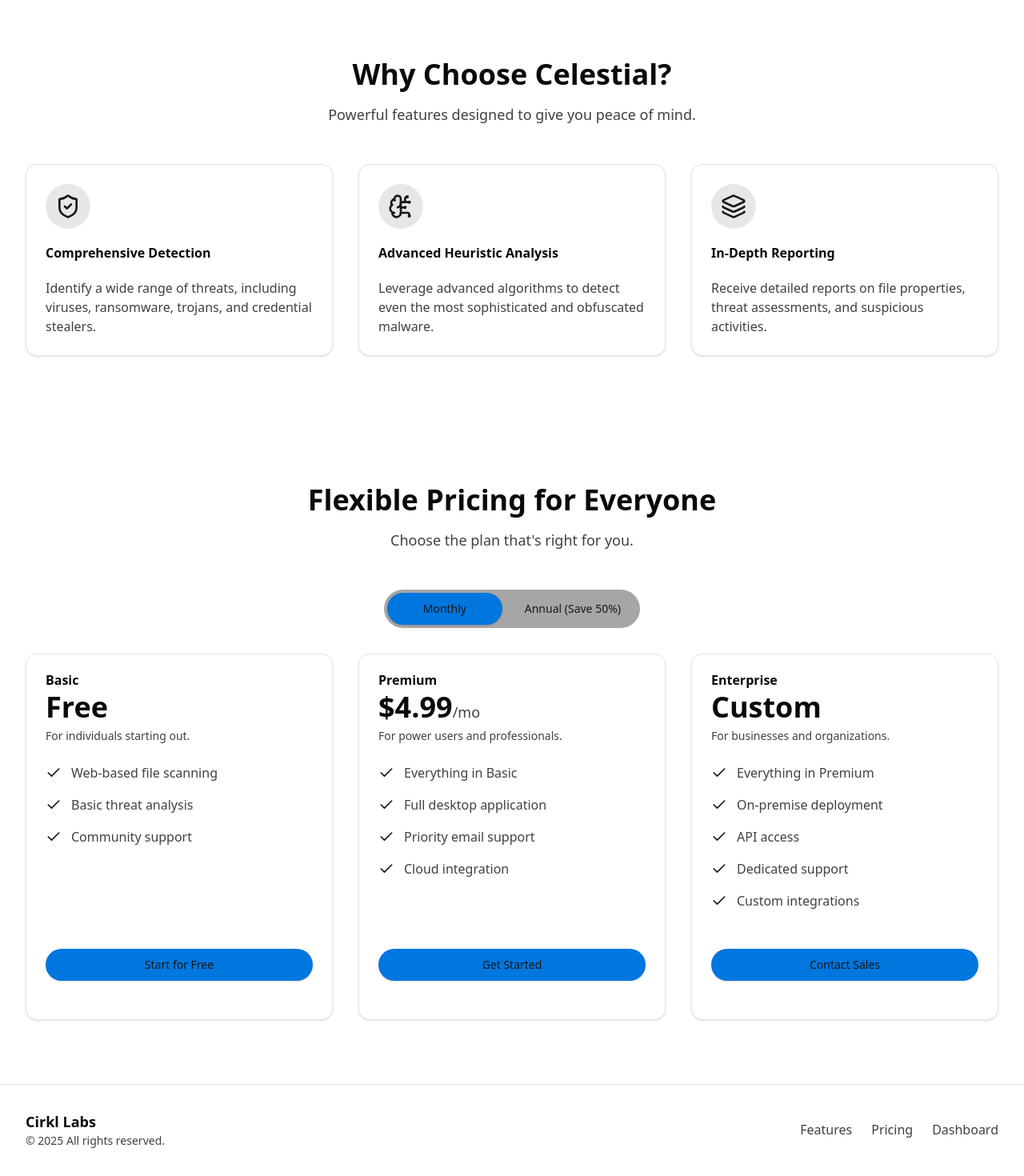
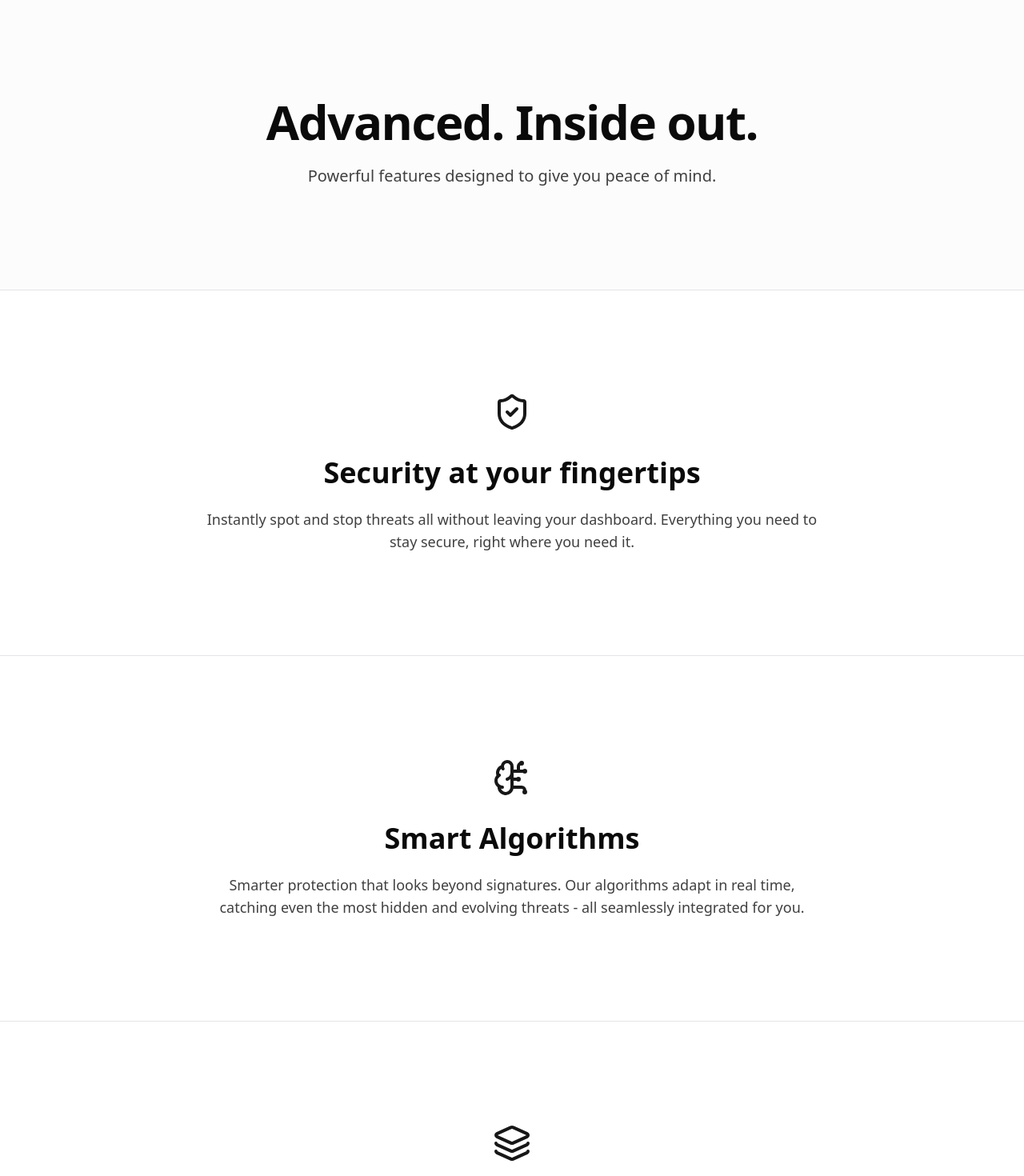
Before and after one commit to CirklAI/cirkl-ai, a Next.js app: page / in a window 1280 px wide. Shown: the part 900-2370 px from the top of the page at 80% size. Built offline with nearby package versions, Linux system fonts and the light colour scheme.

Commit message:
new landing and verison route

```diff
--- a/app/layout.tsx
+++ b/app/layout.tsx
@@ -33,8 +33,7 @@
         >
           <Header />
           <div className="flex-1 pb-24 md:pb-0">
-              {children}
-              <Footer />
+            {children}
           </div>
         </body>
       </html>
--- a/app/page.tsx
+++ b/app/page.tsx
@@ -1,6 +1,7 @@
-import { Hero } from '@/components/hero';
-import { Features } from '@/components/features';
-import { Pricing } from '@/components/pricing';
+import Hero from '@/components/hero';
+import Features from '@/components/features';
+import Pricing from '@/components/pricing';
+import Footer from '@/components/footer';
 
 export default function Home() {
     return (
@@ -9,6 +10,7 @@
                 <Hero />
                 <Features />
                 <Pricing />
+                <Footer />
             </main>
         </div>
     );
--- a/components/features.tsx
+++ b/components/features.tsx
@@ -1,66 +1,70 @@
 'use client';
 
 import React from 'react';
-import { motion } from 'framer-motion';
-import { Card, CardContent, CardHeader, CardTitle } from '@/components/ui/card';
-import { ShieldCheck, BrainCircuit, Layers } from 'lucide-react';
+import { ShieldCheck, BrainCircuit, Layers, Zap } from 'lucide-react';
 
 const features = [
     {
-        icon: <ShieldCheck className="w-8 h-8 text-primary" />,
-        title: 'Comprehensive Detection',
-        description: 'Identify a wide range of threats, including viruses, ransomware, trojans, and credential stealers.',
+        icon: <ShieldCheck className="w-12 h-12 text-primary" />,
+        title: 'Security at your fingertips',
+        description: `
+        Instantly spot and stop threats all without leaving your dashboard.
+        Everything you need to stay secure, right where you need it.`,
     },
     {
-        icon: <BrainCircuit className="w-8 h-8 text-primary" />,
-        title: 'Advanced Heuristic Analysis',
-        description: 'Leverage advanced algorithms to detect even the most sophisticated and obfuscated malware.',
+        icon: <BrainCircuit className="w-12 h-12 text-primary" />,
+        title: 'Smart Algorithms',
+        description: `
+        Smarter protection that looks beyond signatures.
+        Our algorithms adapt in real time, catching even the most hidden and evolving threats -
+        all seamlessly integrated for you.`,
     },
     {
-        icon: <Layers className="w-8 h-8 text-primary" />,
-        title: 'In-Depth Reporting',
-        description: 'Receive detailed reports on file properties, threat assessments, and suspicious activities.',
+        icon: <Layers className="w-12 h-12 text-primary" />,
+        title: 'Transparent',
+        description: `
+        Detailed insights on files, threats, and activity are always at your fingertips -
+        giving you the clarity to act with confidence.`,
+    },
+    {
+        icon: <Zap className="w-12 h-12 text-primary" />,
+        title: 'Always ready',
+        description: `
+        Threats are blocked the moment they appear -
+        so your system stays fast, smooth, and secure without interruption.`,
     },
 ];
 
-export function Features() {
+export default function Features() {
     return (
-        <section id="features" className="py-20">
-            <div className="container mx-auto px-4 sm:px-6 lg:px-8">
-                <motion.div
-                    initial={{ opacity: 0, y: 20 }}
-                    animate={{ opacity: 1, y: 0 }}
-                    transition={{ duration: 0.5 }}
-                    className="text-center mb-12"
-                >
-                    <h2 className="text-3xl sm:text-4xl font-extrabold text-foreground">Why Choose Celestial?</h2>
-                    <p className="mt-4 max-w-2xl mx-auto text-lg text-muted-foreground">
+        <div className="w-full">
+            <section className="border-t border-zinc-200 dark:border-zinc-800 bg-gray-50/50 dark:bg-black">
+                <div className="container mx-auto px-4 sm:px-6 lg:px-8 py-28 sm:py-32 text-center">
+                    <h2 className="text-5xl sm:text-6xl font-extrabold text-foreground tracking-tight">
+                        Advanced. Inside out.
+                    </h2>
+                    <p className="mt-6 max-w-3xl mx-auto text-xl text-muted-foreground">
                         Powerful features designed to give you peace of mind.
                     </p>
-                </motion.div>
-                <div className="grid grid-cols-1 md:grid-cols-2 lg:grid-cols-3 gap-8">
-                    {features.map((feature, index) => (
-                        <motion.div
-                            key={index}
-                            initial={{ opacity: 0, y: 20 }}
-                            animate={{ opacity: 1, y: 0 }}
-                            transition={{ duration: 0.5, delay: index * 0.1 }}
-                        >
-                            <Card className="h-full">
-                                <CardHeader>
-                                    <div className="p-3 bg-primary/10 rounded-full w-fit mb-4">
-                                        {feature.icon}
-                                    </div>
-                                    <CardTitle>{feature.title}</CardTitle>
-                                </CardHeader>
-                                <CardContent>
-                                    <p className="text-muted-foreground">{feature.description}</p>
-                                </CardContent>
-                            </Card>
-                        </motion.div>
-                    ))}
                 </div>
-            </div>
-        </section>
+            </section>
+
+            {features.map((feature, index) => (
+                <section
+                    key={index}
+                    className="relative border-t border-zinc-200 dark:border-zinc-800 bg-white dark:bg-black"
+                >
+                    <div className="container mx-auto px-4 sm:px-6 lg:px-8 py-28 sm:py-32">
+                        <div className="max-w-3xl mx-auto text-center">
+                            <div className="mb-8 flex justify-center">{feature.icon}</div>
+                            <h3 className="text-4xl font-bold text-foreground">{feature.title}</h3>
+                            <p className="mt-6 text-lg text-muted-foreground">{feature.description}</p>
+                        </div>
+                    </div>
+                </section>
+            ))}
+
+            <div className="w-full border-b border-zinc-200 dark:border-zinc-800" />
+        </div>
     );
 }
--- a/components/footer.tsx
+++ b/components/footer.tsx
@@ -1,27 +1,59 @@
 'use client';
+import React, { useState, useEffect } from 'react';
 
-import React from 'react';
-import Link from 'next/link';
+export default function Footer() {
+    const [isOnline, setIsOnline] = useState(true);
+    const [statusText, setStatusText] = useState('All systems operational');
 
-export function Footer() {
+    useEffect(() => {
+        const checkStatus = async () => {
+            try {
+                const response = await fetch('/version');
+                if (response.ok) {
+                    setIsOnline(true);
+                    setStatusText('All systems operational');
+                } else {
+                    setIsOnline(false);
+                    setStatusText('Service degraded');
+                }
+            } catch {
+                setIsOnline(false);
+                setStatusText('Service unavailable');
+            }
+        };
+
+        checkStatus();
+        const interval = setInterval(checkStatus, 30000); // Check every 30 seconds
+
+        return () => clearInterval(interval);
+    }, []);
+
     return (
         <footer className="bg-background border-t">
-            <div className="container mx-auto px-4 sm:px-6 lg:px-8 py-8">
-                <div className="flex flex-col md:flex-row justify-between items-center">
-                    <div className="text-center md:text-left mb-4 md:mb-0">
-                        <p className="text-lg font-semibold">Cirkl Labs</p>
-                        <p className="text-muted-foreground text-sm">© {new Date().getFullYear()} All rights reserved.</p>
+            <div className="max-w-6xl mx-auto px-8 py-12">
+                <div className="flex flex-col md:flex-row justify-between items-center gap-8">
+                    <div className="text-center md:text-left space-y-3">
+                        <h1 className="text-4xl font-bold tracking-tight">
+                            Celestial
+                        </h1>
+                        <p className="text-xl font-medium text-muted-foreground">
+                            Cirkl Labs
+                        </p>
+                        <p className="text-muted-foreground">
+                            © {new Date().getFullYear()} All rights reserved.
+                        </p>
                     </div>
-                    <div className="flex space-x-6">
-                        <Link href="/#features" className="text-muted-foreground hover:text-foreground transition-colors">
-                            Features
-                        </Link>
-                        <Link href="/#pricing" className="text-muted-foreground hover:text-foreground transition-colors">
-                            Pricing
-                        </Link>
-                        <Link href="/dashboard" className="text-muted-foreground hover:text-foreground transition-colors">
-                            Dashboard
-                        </Link>
+
+                    <div className="flex items-center gap-3 text-muted-foreground">
+                        <div className={`w-2.5 h-2.5 rounded-full ${isOnline ? 'bg-green-500' : 'bg-red-500'
+                            }`}></div>
+                        <span className="text-sm font-medium">{statusText}</span>
+                    </div>
+                </div>
+
+                <div className="mt-12 pt-8 border-t border-border">
+                    <div className="text-sm text-muted-foreground">
+                        <p><sup>1</sup> Tested with ~20mb files</p>
                     </div>
                 </div>
             </div>
--- a/components/pricing.tsx
+++ b/components/pricing.tsx
@@ -1,124 +1,143 @@
 'use client';
 
 import React, { useState } from 'react';
-import { motion } from 'framer-motion';
-import { Card, CardContent, CardHeader, CardTitle, CardDescription } from '@/components/ui/card';
+import { Check } from 'lucide-react';
 import { Button } from '@/components/ui/button';
-import { Check } from 'lucide-react';
 
-export function Pricing() {
+export default function Pricing() {
     const [isAnnual, setIsAnnual] = useState(false);
 
     const tiers = [
         {
-            name: 'Basic',
+            name: 'Essential',
             price: {
                 monthly: 'Free',
                 annual: 'Free',
             },
-            description: 'For individuals starting out.',
-            features: ['Web-based file scanning', 'Basic threat analysis', 'Community support'],
-            cta: 'Start for Free',
+            description: 'Perfect for getting started with security.',
+            features: [
+                'Advanced web scanning',
+                'Real-time threat detection',
+                'Zero data retention'
+            ],
+            cta: 'Get Essential',
         },
         {
-            name: 'Premium',
+            name: 'Pro',
             price: {
                 monthly: '$4.99',
                 annual: '$2.49',
             },
-            description: 'For power users and professionals.',
+            description: 'Built for professionals who demand more.',
             features: [
-                'Everything in Basic',
-                'Full desktop application',
-                'Priority email support',
-                'Cloud integration'
+                'Everything in Essential',
+                'Native desktop experience',
+                'Priority support'
             ],
-            cta: 'Get Started',
+            cta: 'Choose Pro',
+            featured: true
         },
         {
-            name: 'Enterprise',
+            name: 'Business',
             price: {
                 monthly: 'Custom',
                 annual: 'Custom',
             },
-            description: 'For businesses and organizations.',
+            description: 'Designed for teams and businesses.',
             features: [
-                'Everything in Premium',
-                'On-premise deployment',
-                'API access',
-                'Dedicated support',
-                'Custom integrations',
+                'Everything in Pro',
+                'Private cloud deployment',
+                'Sub-second¹ scans'
             ],
-            cta: 'Contact Sales',
+            cta: 'Talk to Sales',
         },
     ];
 
     return (
-        <section id="pricing" className="py-20">
-            <div className="container mx-auto px-4 sm:px-6 lg:px-8">
-                <motion.div
-                    initial={{ opacity: 0, y: 20 }}
-                    animate={{ opacity: 1, y: 0 }}
-                    transition={{ duration: 0.5 }}
-                    className="text-center mb-12"
-                >
-                    <h2 className="text-3xl sm:text-4xl font-extrabold text-foreground">Flexible Pricing for Everyone</h2>
-                    <p className="mt-4 max-w-2xl mx-auto text-lg text-muted-foreground">
-                        Choose the plan that&apos;s right for you.
+        <section className="py-32 bg-background">
+            <div className="max-w-6xl mx-auto px-6">
+                <div className="text-center mb-20">
+                    <h2 className="text-6xl font-bold text-foreground tracking-tight mb-6 leading-none">
+                        Ready when you are.
+                    </h2>
+                    <p className="text-xl text-muted-foreground max-w-2xl mx-auto leading-relaxed">
+                        Choose the plan that fits you perfectly.
                     </p>
-                </motion.div>
-
-                <div className="flex items-center justify-center space-x-2 bg-muted p-1 rounded-3xl max-w-xs mx-auto mb-8">
-                    <Button
-                        onClick={() => setIsAnnual(false)}
-                        variant={!isAnnual ? 'default' : 'ghost'}
-                        className="w-full"
-                    >
-                        Monthly
-                    </Button>
-                    <Button
-                        onClick={() => setIsAnnual(true)}
-                        variant={isAnnual ? 'default' : 'ghost'}
-                        className="w-full"
-                    >
-                        Annual (Save 50%)
-                    </Button>
                 </div>
 
-                <div className="grid grid-cols-1 md:grid-cols-3 gap-8">
+                <div className="flex justify-center mb-20">
+                    <div className="bg-muted rounded-full p-2">
+                        <button
+                            onClick={() => setIsAnnual(false)}
+                            className={`px-8 py-3 rounded-full text-base font-medium transition-all ${!isAnnual
+                                ? 'bg-primary text-primary-foreground shadow-sm'
+                                : 'text-muted-foreground hover:text-foreground'
+                                }`}
+                        >
+                            Monthly
+                        </button>
+                        <button
+                            onClick={() => setIsAnnual(true)}
+                            className={`px-8 py-3 rounded-full text-base font-medium transition-all ${isAnnual
+                                ? 'bg-primary text-primary-foreground shadow-sm'
+                                : 'text-muted-foreground hover:text-foreground'
+                                }`}
+                        >
+                            Yearly
+                        </button>
+                    </div>
+                </div>
+
+                <div className="grid grid-cols-1 lg:grid-cols-3 gap-6 items-stretch">
                     {tiers.map((tier, index) => (
-                        <motion.div
+                        <div
                             key={index}
-                            initial={{ opacity: 0, y: 20 }}
-                            animate={{ opacity: 1, y: 0 }}
-                            transition={{ duration: 0.5, delay: index * 0.1 }}
+                            className={`bg-card rounded-3xl border transition-all duration-300 hover:shadow-lg h-full flex flex-col ${tier.featured
+                                ? 'border-accent shadow-lg transform lg:scale-105'
+                                : 'border-border hover:border-primary/50'
+                                }`}
                         >
-                            <Card className="h-full flex flex-col">
-                                <CardHeader>
-                                    <CardTitle>{tier.name}</CardTitle>
-                                    <div className="text-4xl font-bold">
-                                        {isAnnual ? tier.price.annual : tier.price.monthly}
-                                        {tier.name !== 'Basic' && tier.name !== 'Enterprise' && (
-                                            <span className="text-lg font-normal text-muted-foreground">/mo</span>
+                            <div className="p-10 flex flex-col flex-grow">
+                                <div className="text-center mb-10">
+                                    <h3 className="text-3xl font-bold text-card-foreground mb-4">
+                                        {tier.name}
+                                    </h3>
+                                    <div className="mb-4">
+                                        <span className="text-6xl font-bold text-card-foreground tracking-tight">
+                                            {isAnnual ? tier.price.annual : tier.price.monthly}
+                                        </span>
+                                        {tier.name !== 'Essential' && tier.name !== 'Max' && (
+                                            <span className="text-xl text-muted-foreground font-medium">
+                                                /month
+                                            </span>
                                         )}
                                     </div>
-                                    <CardDescription>{tier.description}</CardDescription>
-                                </CardHeader>
-                                <CardContent className="flex-grow">
-                                    <ul className="space-y-4">
-                                        {tier.features.map((feature, i) => (
-                                            <li key={i} className="flex items-center gap-3">
-                                                <Check className="w-5 h-5 text-primary" />
-                                                <span className="text-muted-foreground">{feature}</span>
-                                            </li>
-                                        ))}
-                                    </ul>
-                                </CardContent>
-                                <div className="p-6">
-                                    <Button className="w-full">{tier.cta}</Button>
+                                    <p className="text-muted-foreground text-lg leading-relaxed">
+                                        {tier.description}
+                                    </p>
                                 </div>
-                            </Card>
-                        </motion.div>
+
+                                <div className="space-y-6 mb-12 flex-grow">
+                                    {tier.features.map((feature, i) => (
+                                        <div key={i} className="flex items-start">
+                                            <Check className="w-6 h-6 text-primary mt-1 mr-4 flex-shrink-0" />
+                                            <span className="text-card-foreground text-lg leading-relaxed">
+                                                {feature}
+                                            </span>
+                                        </div>
+                                    ))}
+                                </div>
+
+                                <Button
+                                    className={`w-full py-8 px-16 rounded-2xl text-lg font-semibold transition-all ${tier.featured
+                                        ? 'shadow-sm'
+                                        : 'bg-secondary text-secondary-foreground hover:bg-secondary/80'
+                                        }`}
+                                >
+                                    {tier.cta}
+                                </Button>
+                            </div>
+                        </div>
                     ))}
                 </div>
             </div>
```
Also changed, not shown: app/api/v1/scan/route.ts (+30 -25 lines), app/dashboard/page.tsx (+35 -21 lines), app/version/route.ts (added, +20 -0 lines), components/hero.tsx (+14 -14 lines).
